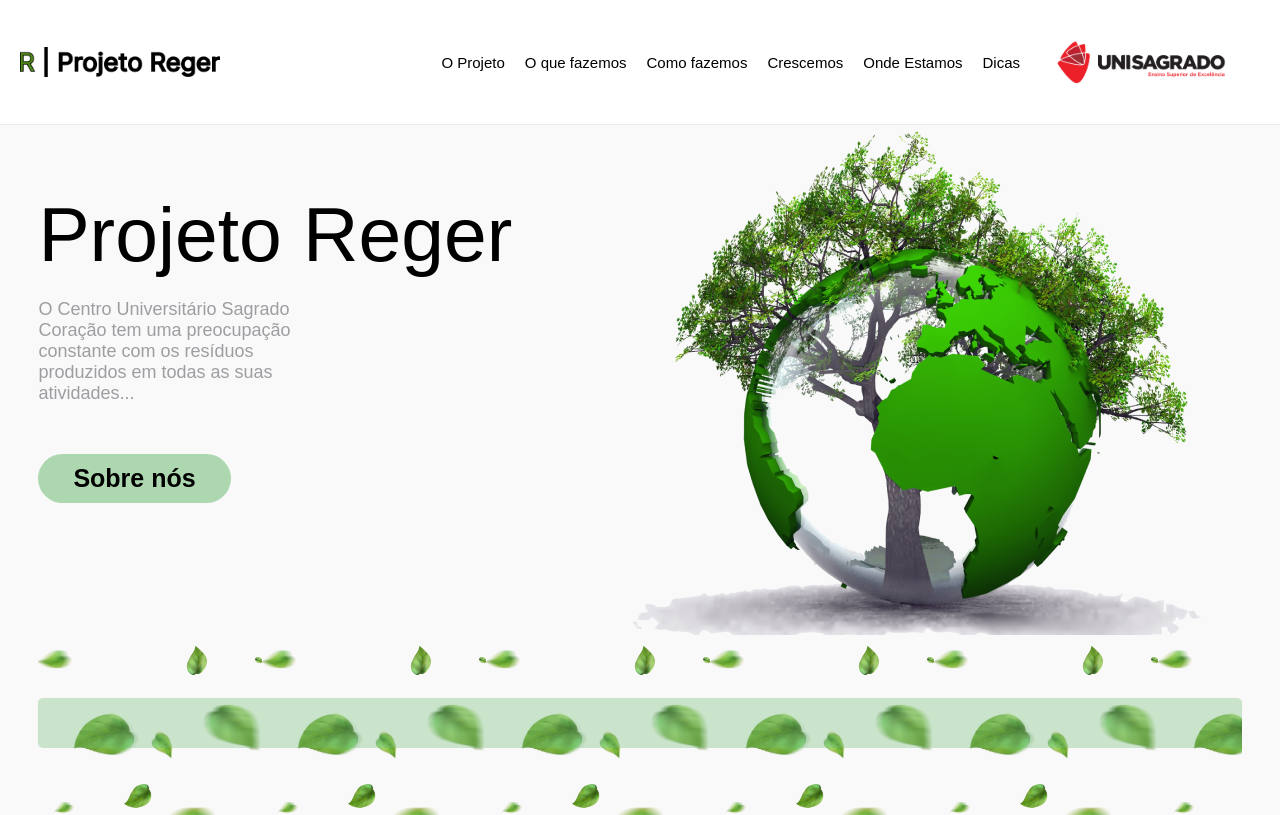
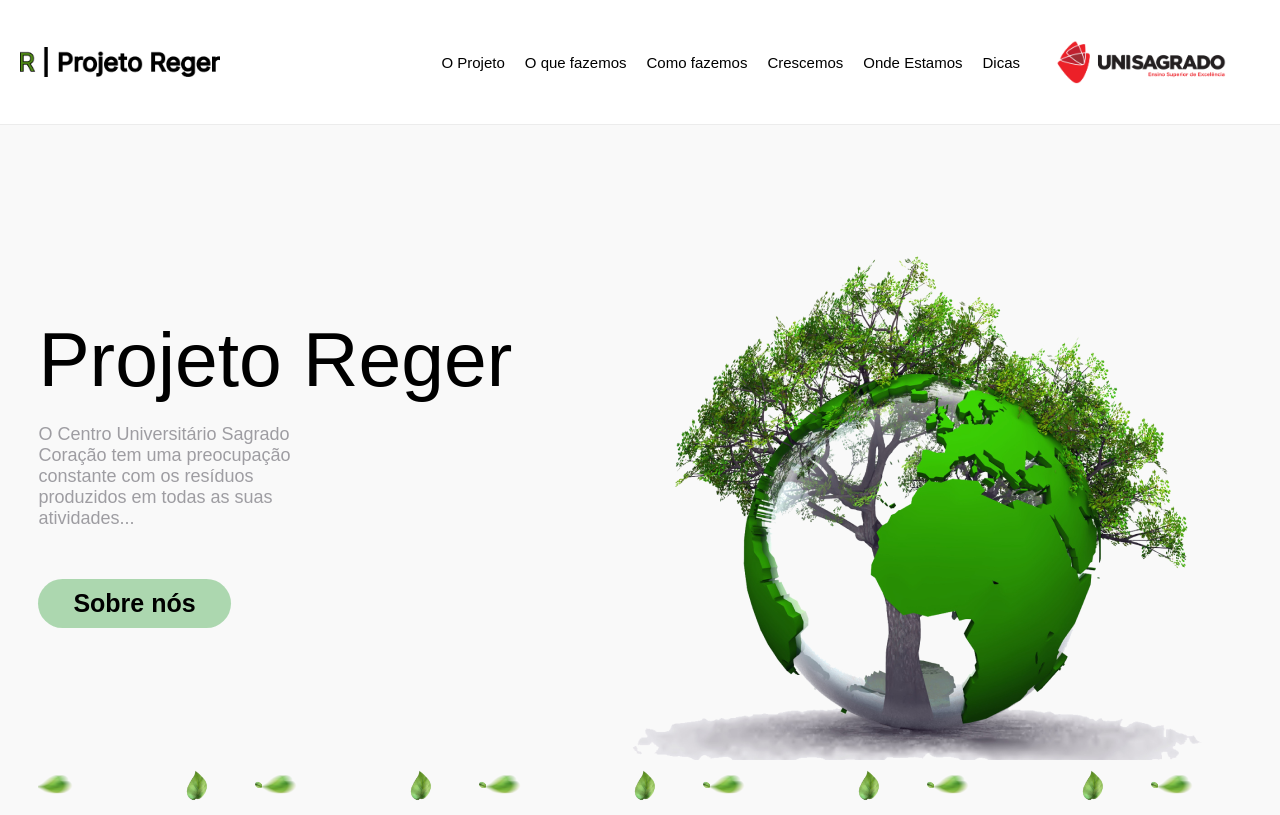
Before and after one commit to LipeGabriell/projeto-reger-host, a React (Vite) app in the folder frontend/: page / in a window 1280 px wide. Shown: the top 815 px of the page. Built offline with nearby package versions, Linux system fonts and the light colour scheme; a web font is replaced by a local one.

Commit message:
atualizado links // scrollTop

```diff
--- a/frontend/src/assets/Components/Containers/Home/home.css
+++ b/frontend/src/assets/Components/Containers/Home/home.css
@@ -92,6 +92,10 @@ section {
     width: 100%;
     padding: 0px 3vw;
   }
+  #homeSection #Projeto {
+    position: absolute;
+    bottom: 125px;
+  }
 }
 @media (min-width: 768px) {
   #homeSection #inicioHome {
--- a/frontend/src/assets/Components/Containers/Home/home.scss
+++ b/frontend/src/assets/Components/Containers/Home/home.scss
@@ -73,6 +73,13 @@
             width: 100%;
             padding: 0px 3vw;
         }
+
+        #Projeto
+        {
+
+            position: absolute;
+            bottom: 125px;
+        }
     }
 
 
--- a/frontend/src/assets/Components/Containers/Home/home.tsx
+++ b/frontend/src/assets/Components/Containers/Home/home.tsx
@@ -16,6 +16,7 @@ function Home() {
                 </div>
                 <div id='folhasDiv'>
                     <div id='folhasHome'>
+                        <div id='Projeto'></div>
                     </div>
                 </div>
             </section>
--- a/frontend/src/assets/Components/Containers/Sobre/sobre.css
+++ b/frontend/src/assets/Components/Containers/Sobre/sobre.css
@@ -46,7 +46,7 @@ section {
   #sobre #carrossel {
     display: block;
     margin-top: 30px;
-    width: 90vw;
+    width: 95vw;
     align-self: center;
   }
   #sobre #carrossel .carousel {
--- a/frontend/src/assets/Components/Containers/Sobre/sobre.scss
+++ b/frontend/src/assets/Components/Containers/Sobre/sobre.scss
@@ -16,7 +16,7 @@
         {
             display: block;
             margin-top: 30px;
-            width: 90vw;
+            width: 95vw;
             align-self: center;
 
             .carousel
--- a/frontend/src/assets/Components/Navbar/navbar.css
+++ b/frontend/src/assets/Components/Navbar/navbar.css
@@ -43,7 +43,8 @@ section {
   #navbar {
     height: 75px;
     width: 100%;
-    position: fixed;
+    position: sticky;
+    top: 0;
     z-index: 100;
   }
   #navbar #regerLogo {
--- a/frontend/src/assets/Components/Navbar/navbar.scss
+++ b/frontend/src/assets/Components/Navbar/navbar.scss
@@ -10,7 +10,8 @@
 
         height: 75px;
         width: 100%;
-        position: fixed;
+        position: sticky;
+        top: 0;
         z-index: 100;
 
         #regerLogo
--- a/frontend/src/assets/Components/Navbar/navbar.tsx
+++ b/frontend/src/assets/Components/Navbar/navbar.tsx
@@ -22,11 +22,11 @@ function Navbar() {
                 <div id='navItems' className='flex'>
                     <nav>
                         <img id='burguer' src={BurguerMenu} alt="Menu" onClick={interactMenu} />
-                        <a href="">O Projeto</a>
-                        <a href="">O que fazemos</a>
-                        <a href="">Como fazemos</a>
-                        <a href="">Crescemos</a>
-                        <a href="">Onde Estamos</a>
+                        <a href="#Projeto">O Projeto</a>
+                        <a href="#Projeto">O que fazemos</a>
+                        <a href="#Projeto">Como fazemos</a>
+                        <a href="#Projeto">Crescemos</a>
+                        <a href="#Projeto">Onde Estamos</a>
                         <a href="">Dicas</a>
                         <a href="https://unisagrado.edu.br/" target={'_blank'}>
                             <img id='unisagradoLogo' src={UnisagradoLogo} alt="Logo Unisagrado" />
```
